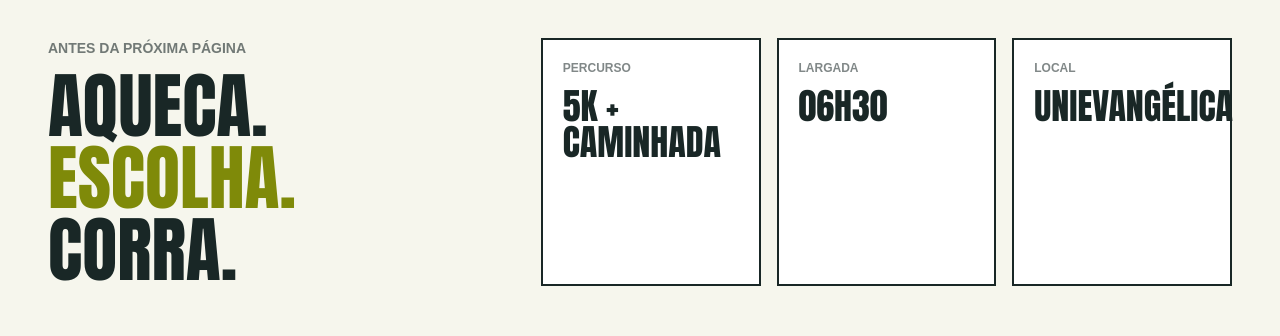
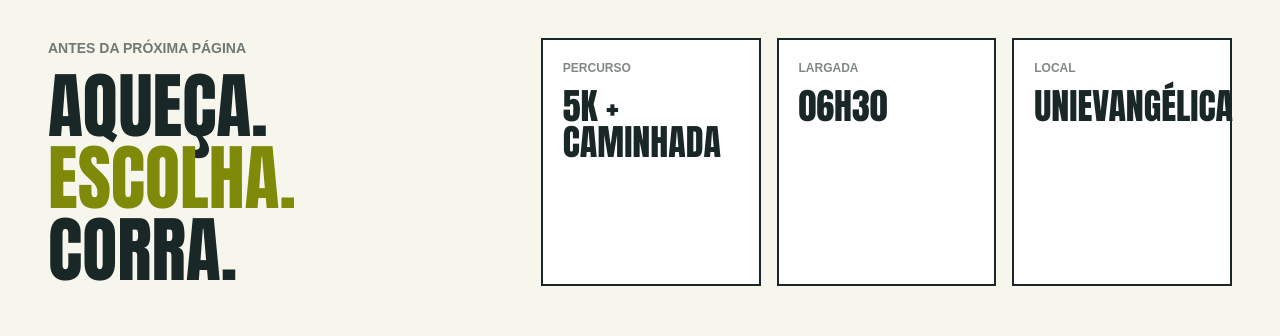
Before and after one commit to victoraugustho/ieqaliverun, a Next.js app: page / in a window 1280 px wide. Shown: the part 805-1141 px from the top of the page. Built offline with nearby package versions, Linux system fonts and the light colour scheme.

Commit message:
Correct spelling of 'Aqueca' to 'Aqueça'

```diff
--- a/app/page.tsx
+++ b/app/page.tsx
@@ -104,7 +104,7 @@ export default function Home() {
               Antes da próxima página
             </p>
             <h2 className="race-title mt-3 text-6xl leading-none sm:text-7xl">
-              Aqueca.
+              Aqueça.
               <span className="block text-[#7f8a09]">Escolha.</span>
               <span className="block">Corra.</span>
             </h2>
```
